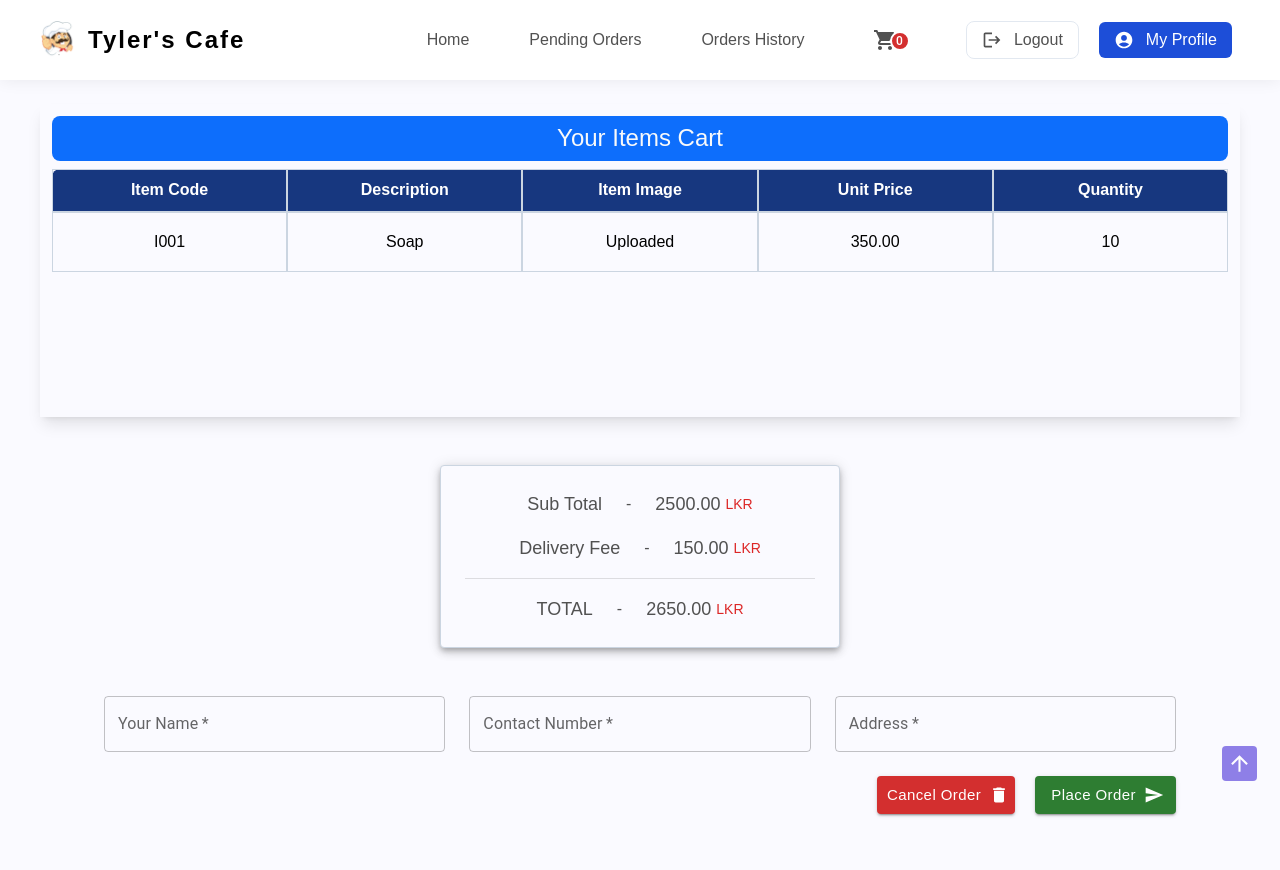
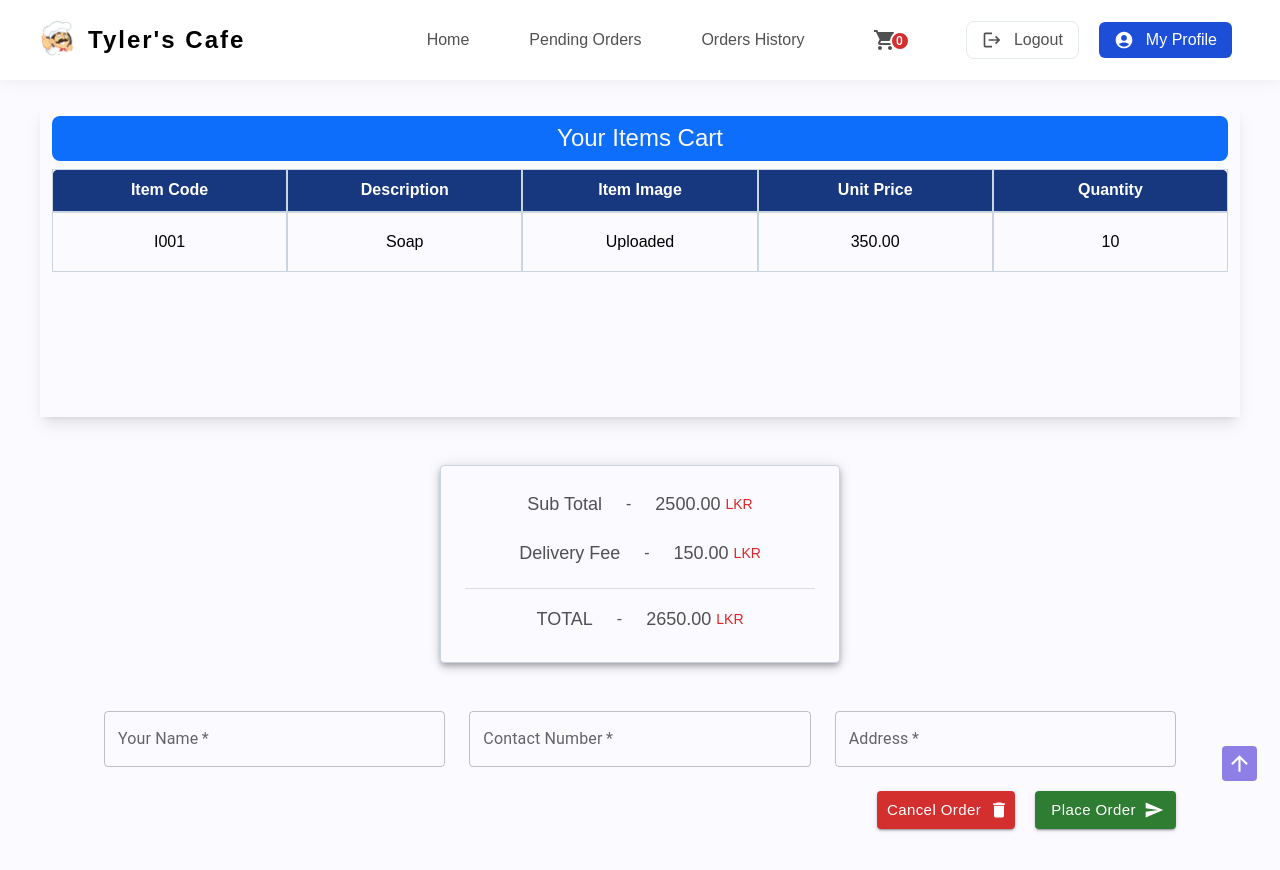
Before and after one commit to AshanSandeep06/Food-Shop-System, a React (Create React App) app in the folder frontend/: page /placeOrder in a window 1280 px wide. Shown: the top 870 px of the page. Built offline with nearby package versions, Linux system fonts and the light colour scheme.

Commit message:
Content Updated

```diff
--- a/frontend/src/pages/PlaceOrder/PlaceOrder.tsx
+++ b/frontend/src/pages/PlaceOrder/PlaceOrder.tsx
@@ -30,7 +30,7 @@ const PlaceOrder = () => {
           className="md:w-1/3 sm:w-3/4 w-full border border-slate-300 grid grid-cols-1 sm:flex sm:flex-col sm:gap-4 p-6 !bg-[#FAFAFF]"
           elevation={5}
         >
-          <div className="grid justify-center sm:flex sm:items-center sm:gap-6 !text-[rgb(81,81,81)]">
+          <div className="grid mb-[5px] justify-center sm:flex sm:items-center sm:gap-6 !text-[rgb(81,81,81)]">
             <span className="text-[20px] font-bold sm:font-normal md:text-lg">Sub Total</span>
             <span className="hidden sm:block">-</span>
             <span className="text-[18px] md:text-lg">
@@ -41,7 +41,7 @@ const PlaceOrder = () => {
             </span>
           </div>
 
-          <div className="grid justify-center sm:flex sm:items-center sm:gap-6 !text-[rgb(81,81,81)]">
+          <div className="grid mb-[5px] justify-center sm:flex sm:items-center sm:gap-6 !text-[rgb(81,81,81)]">
             <span className="text-[20px] font-bold sm:font-normal md:text-lg">Delivery Fee</span>
             <span className="hidden sm:block">-</span>
             <span className="text-[18px] md:text-lg">
@@ -54,7 +54,7 @@ const PlaceOrder = () => {
 
           <Divider />
 
-          <div className="grid justify-center sm:flex sm:items-center sm:gap-6 !text-[rgb(81,81,81)]">
+          <div className="grid mb-[5px] justify-center sm:flex sm:items-center sm:gap-6 !text-[rgb(81,81,81)]">
             <span className="text-[20px] font-bold sm:font-normal md:text-lg">TOTAL</span>
             <span className="hidden sm:block">-</span>
             <span className="text-[18px] md:text-lg">
```
